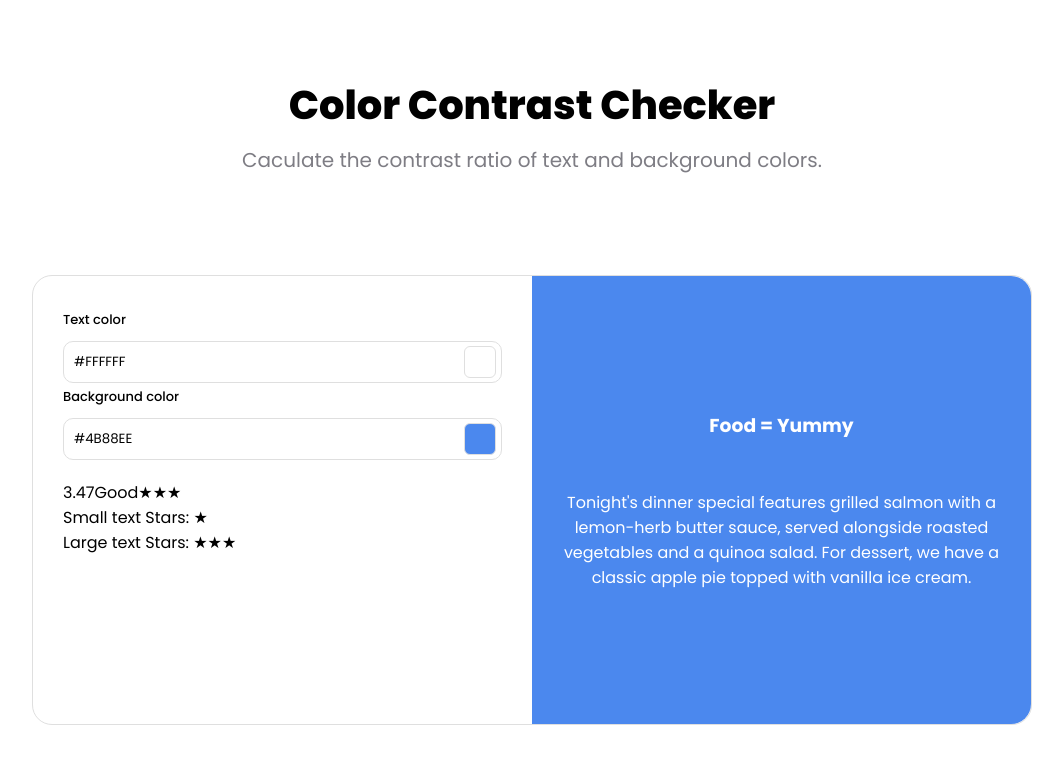
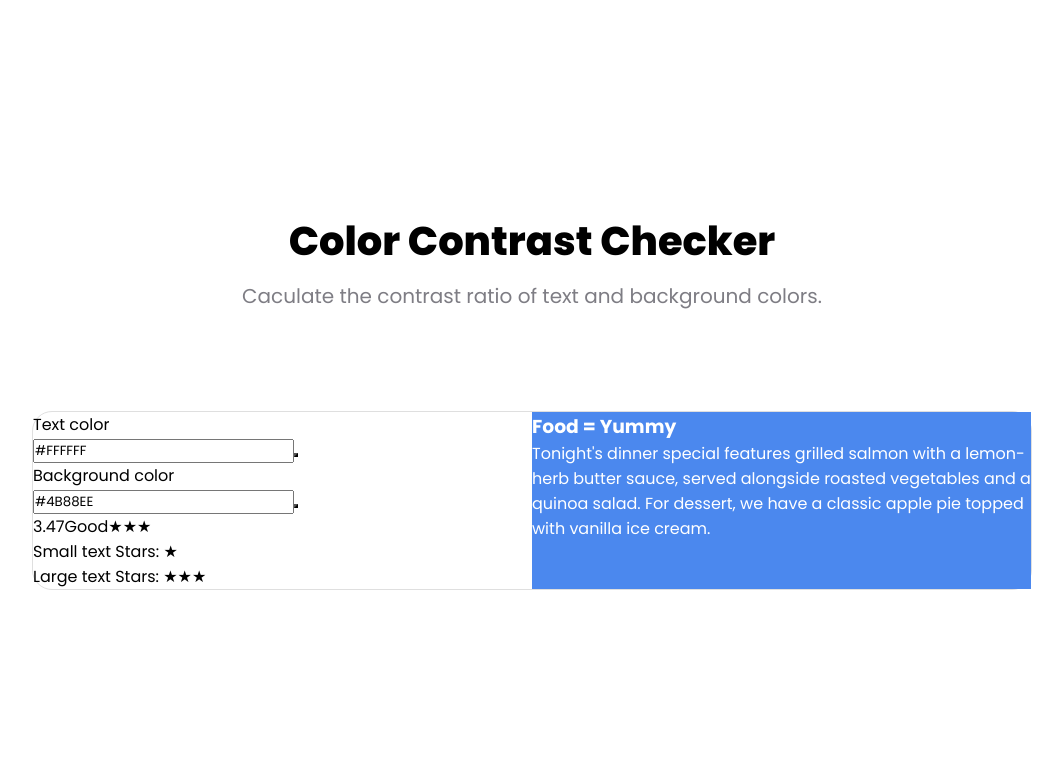
Before and after one commit to mirayatech/color-contrast-checker, a React (Vite) app: page / in a window 1280 px wide. Shown: the top 764 px of the page, without its empty margins (108-1171 px from the left). Built offline with nearby package versions, Linux system fonts and the light colour scheme.

Commit message:
style: update golbal stylling

```diff
--- /dev/null
+++ b/src/components/index.ts
@@ -0,0 +1,4 @@
+export * from "./cardRightSide/cardRightSide";
+export * from "./cardLeftSide/cardLeftSide";
+export * from "./colorPicker/colorPicker";
+export * from "./ratioContrast/ratioContrast";
--- a/src/index.css
+++ b/src/index.css
@@ -17,8 +17,6 @@ body {
 button {
   cursor: pointer;
 }
-
-/* CUSTOM STYLING */
 
 .title,
 .subtitle {
@@ -41,95 +39,6 @@ button {
   border: 1px solid #dfdfdf;
   border-radius: 20px;
   max-width: 1000px;
-  height: 450px;
   display: grid;
   grid-template-columns: 1fr 1fr;
 }
-
-/* RIGHT SIDE */
-
-.card__rightSide {
-  width: 100%;
-  padding: 30px 30px 0;
-  display: flex;
-  flex-direction: column;
-  gap: 20px;
-}
-
-/* RIGHT SIDE BOTH INPUTS */
-
-.card__rightSideText label,
-.card__rightSideBackground label {
-  font-size: 0.8125rem;
-  font-weight: 500;
-}
-
-.card__inputTextWrapper input,
-.card__inputBackgroundWrapper input {
-  margin-top: 10px;
-  width: 100%;
-  border: 1px solid #dfdfdf;
-  padding: 10px;
-  border-radius: 10px;
-  position: relative;
-  outline: none;
-}
-
-.card__inputTextWrapper button,
-.card__inputBackgroundWrapper button {
-  width: 32px;
-  height: 32px;
-  border-radius: 6px;
-  border: none;
-  border: 1px solid #dfdfdf;
-}
-.card__rightSideText button,
-.card__inputBackgroundWrapper button {
-  position: absolute;
-  top: 40px;
-  right: 6px;
-}
-/* RIGH SIDE TEXT */
-
-.card__rightSideText {
-  width: 100%;
-  position: relative;
-}
-
-/* RIGH SIDE BACKGROUND */
-
-.card__rightSideBackground {
-  width: 100%;
-  position: relative;
-}
-
-/* LEFT SIDE */
-
-.card__leftSide {
-  width: 100%;
-  gap: 50px;
-  display: flex;
-  flex-direction: column;
-  text-align: center;
-  align-items: center;
-  justify-content: center;
-  padding: 20px;
-  border-top-right-radius: 20px;
-  border-bottom-right-radius: 20px;
-}
-
-/* COLOR PICKER */
-
-.textColorPicker,
-.backgroundColorPicker {
-  position: absolute;
-  bottom: 250px;
-  right: -10px;
-  box-shadow: 0 25px 50px -12px rgb(0 0 0 / 0.25);
-  border-radius: 10px;
-  padding: 10px;
-  background-color: white;
-  border: 1px solid #dfdfdf;
-}
-
-/* RatioWrapper */
```
